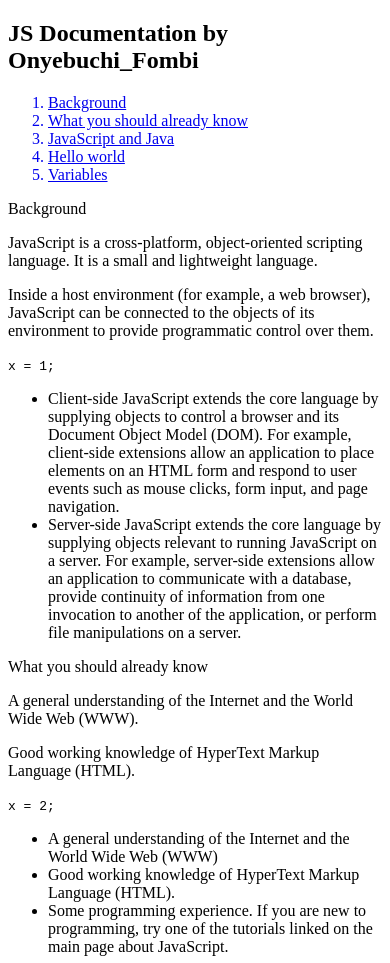
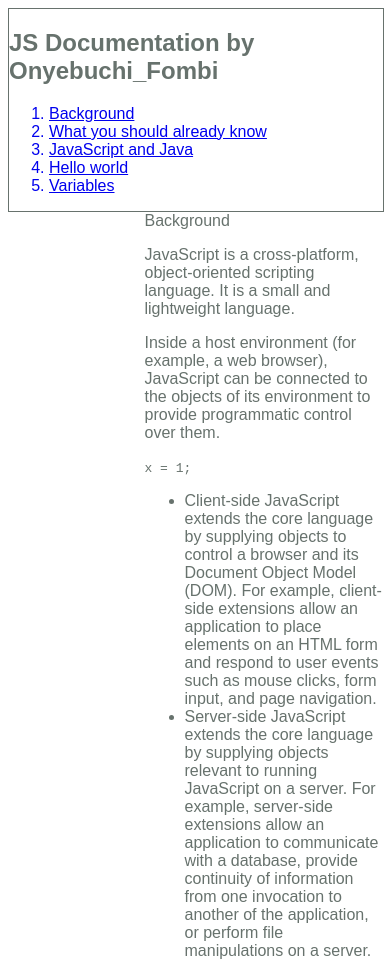
Before and after one commit to omsoo/Onyebuchi_Fombi, a plain HTML site: page index.html in a window 390 px wide. Shown: the top 963 px of the page. Drawn offline with Linux system fonts and the light colour scheme.

Commit message:
worked on some styling

```diff
--- a/css/style.css
+++ b/css/style.css
@@ -1,3 +1,25 @@
-#navbar{
 
+body {
+    font-family: Arial;
+    color: rgb(103,114,109);
 }
+
+#navbar {
+    border-width: 1.5px;
+    height: 90%;
+    border-style: solid;
+    position: fixed;
+    left: 0px;
+}
+
+@media(max-width: 700px) {
+    #navbar {
+        width: 100%;
+        height: auto;
+        position: relative;
+    }
+}
+
+main {
+    margin-left: 35vw;
+}
```
